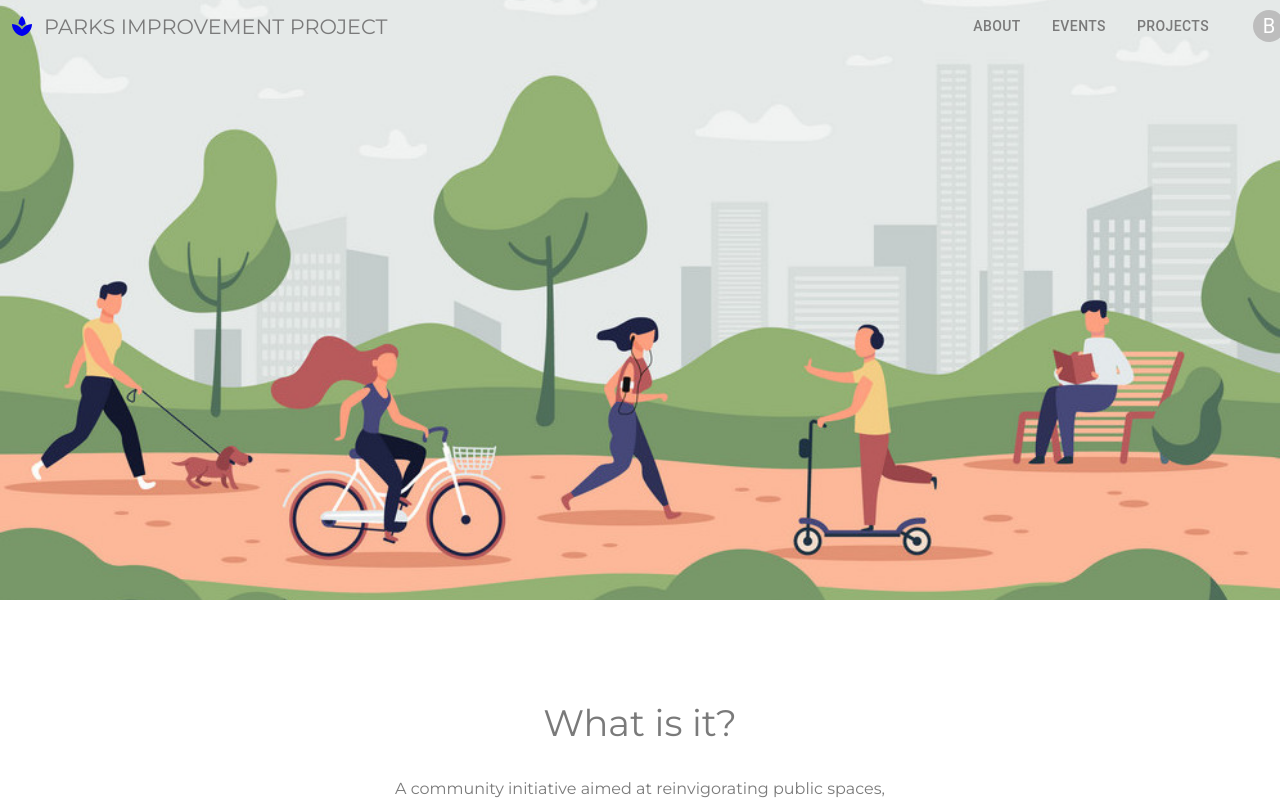
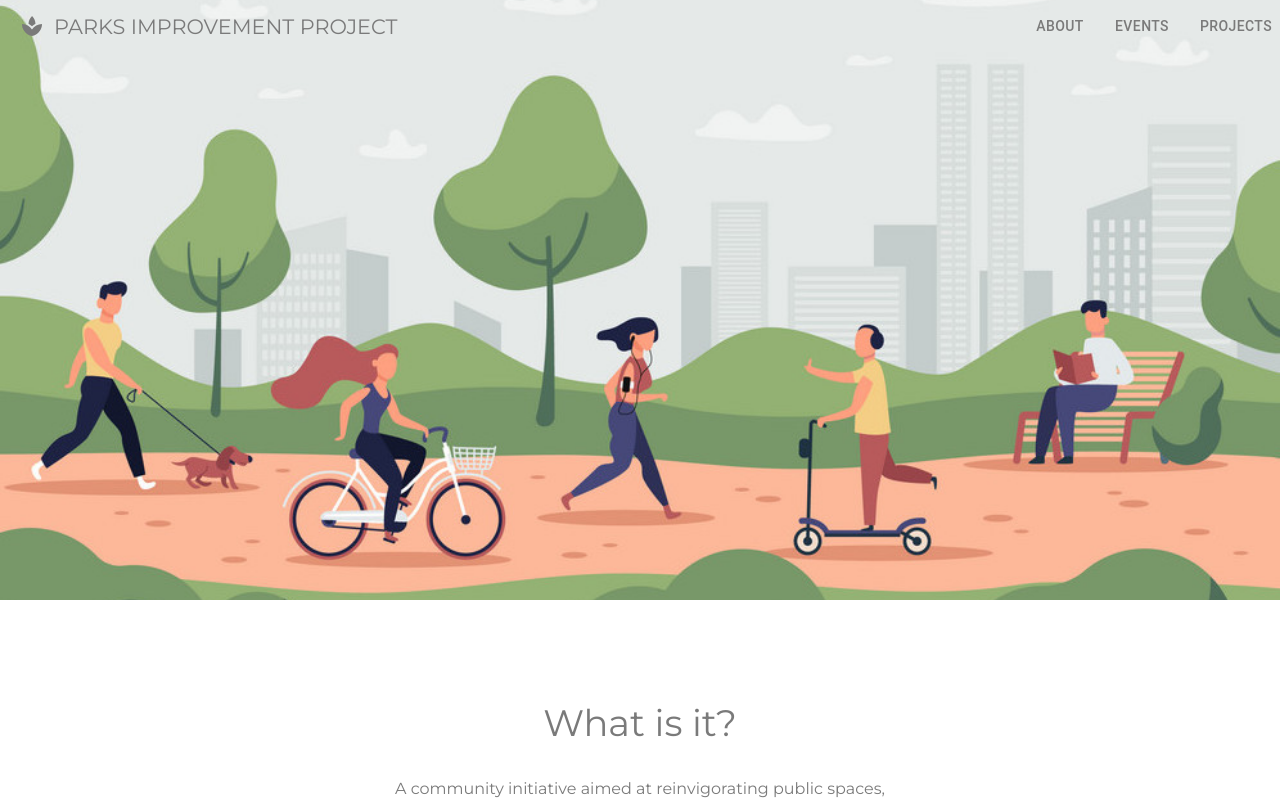
Before and after one commit to autumn8/parks-improvement-project, a React (Vite) app: page / in a window 1280 px wide. Shown: the top 800 px of the page. Built offline with nearby package versions, Linux system fonts and the light colour scheme.

Commit message:
style: css changes to app & header

```diff
--- a/src/App.css
+++ b/src/App.css
@@ -26,17 +26,37 @@
 }
 
 body {
+  background-color: #b1d3a1;
+  /* background-repeat: repeat;
+  background-image: url(/plantTexture.png);
+  background-size: contain;
+  background-attachment: fixed; */
+  width: 100%;
+  height: 200px;
   color: rgb(30, 30, 31);
   font-family: 'Montserrat', sans-serif;
 }
 
 .app {
-  background-color: white;
+  background-color: rgb(255, 255, 255);
   color: var(--app-primary-color);
   position:relative;
   display:flex;
   flex-direction: column;
   margin: 0 auto;
+  max-width: 1280px;
+  box-shadow: 20px 20px 10px grey;
+  box-shadow: 12px 0 15px -8px rgba(93, 121, 93, 0.5), -12px 0 15px -8px rgba(93, 121, 93, 0.5);
+  /* border-left: 1px solid rgb(204, 203, 203);
+  border-right: 1px solid rgb(204, 203, 203); */
+
+}
+
+.app__h2 {
+  margin-top:50px;
+  margin-bottom: 0;
+  font-size: 2.3rem;
+  font-weight: 400;
 }
 
 .main {
--- a/src/components/Header/Header.css
+++ b/src/components/Header/Header.css
@@ -1,17 +1,20 @@
 .header {
     position:absolute;
+    top:0;
+    left: 0;
     width: 100%;
     z-index: 1;
     display:flex;
     align-items: center;
     column-gap: var(--app-nav-spacing);
-    padding:0 10px;
+
 }
 .header__spacer {
     flex-grow: 1;
 }
 
 .header__title-wrapper {
+    margin-left: 20px;
     display: flex;
     align-items: center;
 }
--- a/src/components/Header/Header.jsx
+++ b/src/components/Header/Header.jsx
@@ -11,14 +11,13 @@ function Header() {
       <header className="header">
         <Link to="/" className="header__full-menu-link">
           <div className="header__title-wrapper">
-            <SpaIcon></SpaIcon>
+            <SpaIcon color="primary"></SpaIcon>
             <h1 className="header__title">PARKS IMPROVEMENT PROJECT</h1>
           </div>
         </Link>
 
         <div className="header__spacer"></div>
         <FullMenu />
-        <UserMenu />
       </header>
 
     </div>
```
